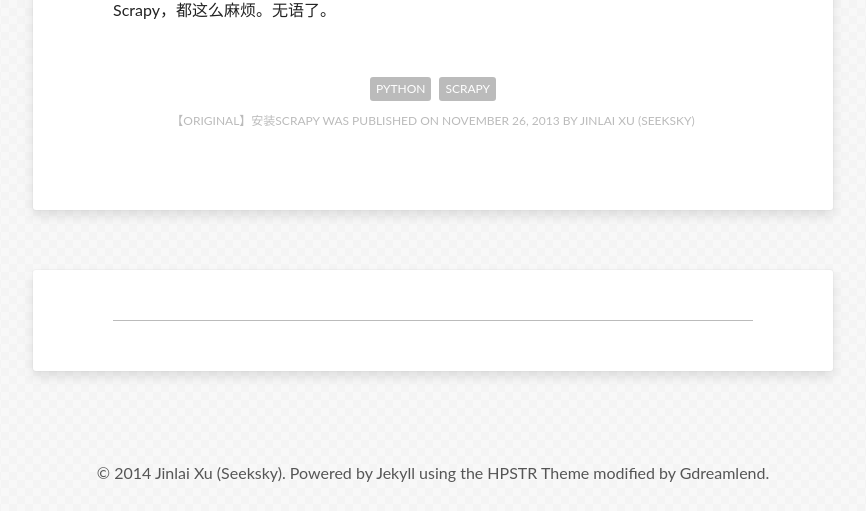
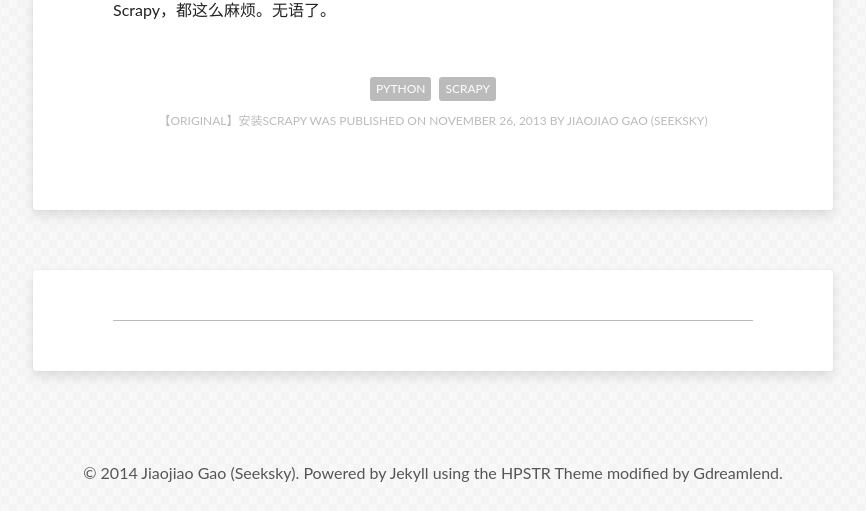
Before and after one commit to Gdreamlend/gdreamlend.github.com, a Jekyll site: the page built from _posts/2014-01-01-【记录】安装scrapy.md, in a window 1280 px wide. Shown: the part 5416-5927 px from the top of the page, without its empty margins (207-1073 px from the left). Built offline with Jekyll 4.4.1, drawn with Linux system fonts in a browser that asks for light colours; some web fonts are replaced.

Commit message:
change url

```diff
--- a/_config.yml
+++ b/_config.yml
@@ -4,13 +4,13 @@
 comments: true
 share: true
 #Your site's domain goes here. Leave localhost server or blank when working locally.
-url:              http://jinlaixu.net
+url:              http://gaojiaojiao.tk
 relative_permalinks: true
 
 
 # Owner/author information
 owner:
-  name:           Jinlai Xu (Seeksky)
+  name:           Jiaojiao Gao (Seeksky)
   avatar:         avatar.jpg
   bio:            "My name is Jinlai Xu, you can call me Seeksky(my nickname) or Andy(my official english name). My favourite is computer and every thing related to it."
   email:          xujinlai@gmail.com
```
